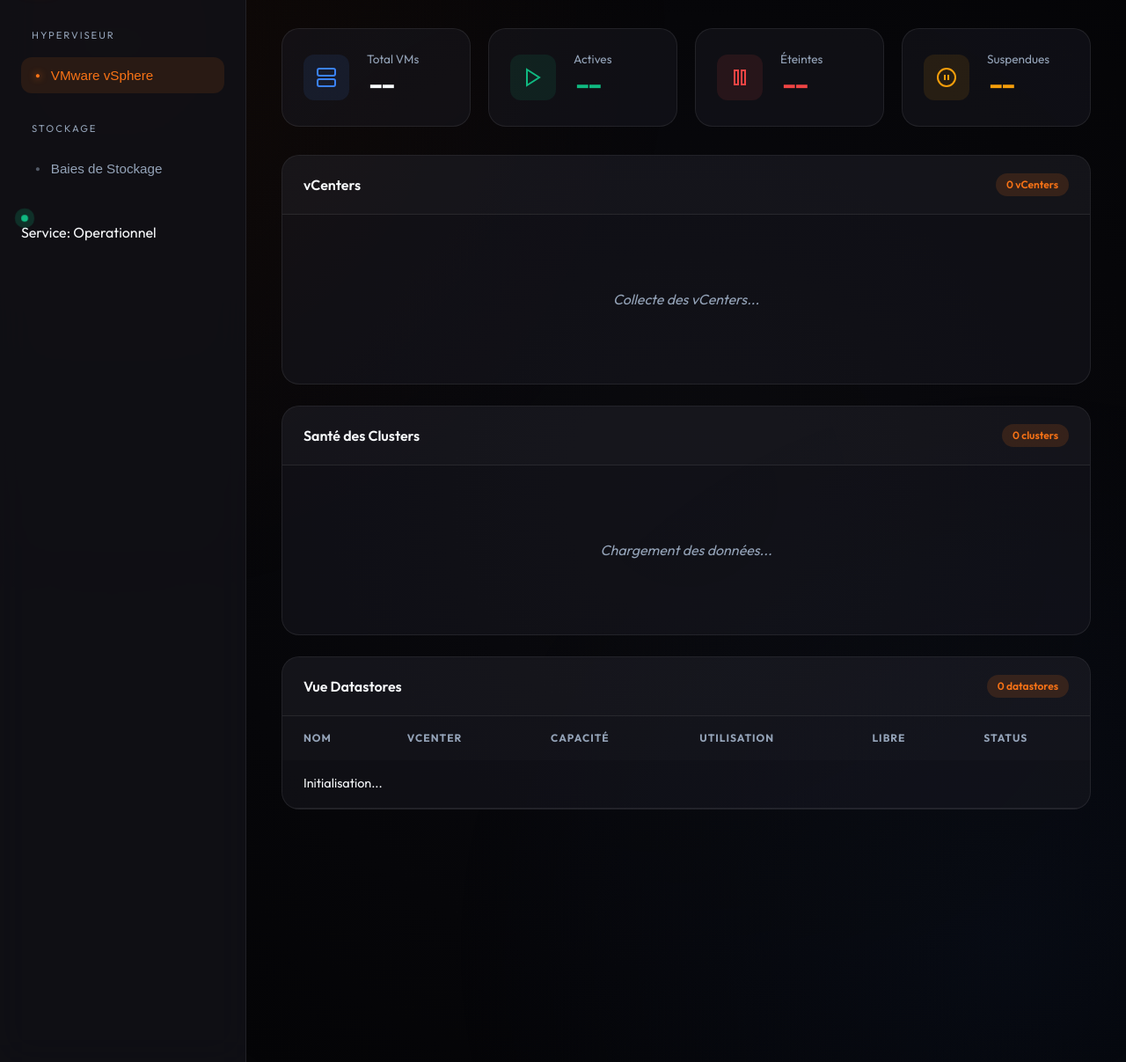
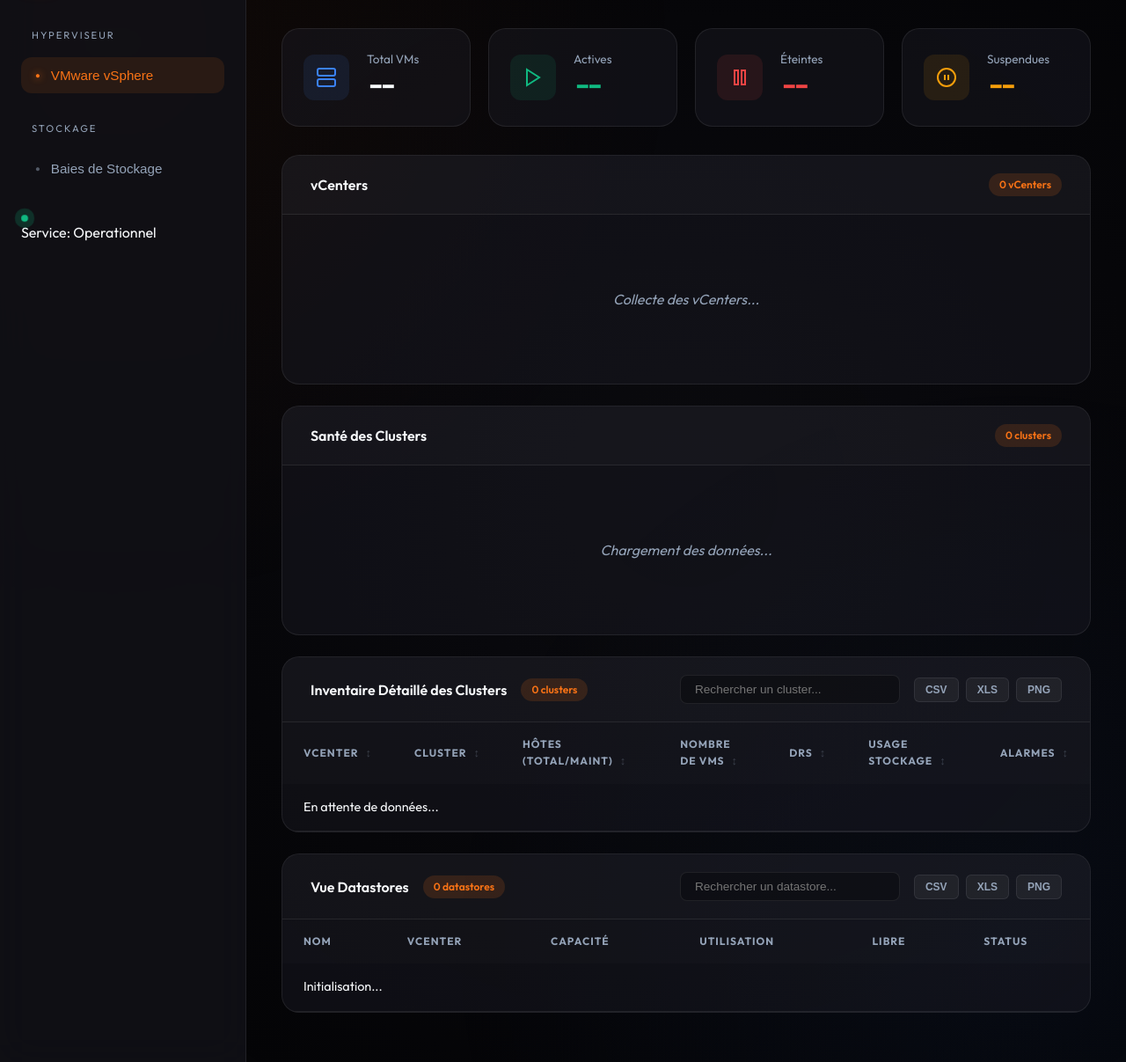
Before and after one commit to dagen2304/cex-monitor, a Flask app: page / in a window 1280 px wide. Shown: the part 80-1287 px from the top of the page at 88% size. Run offline with Flask 3, Linux system fonts and the light colour scheme; some libraries are stand-ins or nearby versions.

Commit message:
Ajout Inventaire Détaillé des Clusters

```diff
--- a/static/css/style.css
+++ b/static/css/style.css
@@ -315,12 +315,87 @@
 }
 
 .panel-header {
-    padding: 20px 24px;
+    padding: 20px 32px;
     border-bottom: 1px solid var(--border);
     display: flex;
     justify-content: space-between;
     align-items: center;
     background: rgba(255, 255, 255, 0.02);
+    gap: 20px;
+    flex-wrap: wrap;
+}
+
+.header-left {
+    display: flex;
+    align-items: center;
+    gap: 16px;
+}
+
+.header-actions {
+    display: flex;
+    align-items: center;
+    gap: 16px;
+    flex: 1;
+    justify-content: flex-end;
+}
+
+.search-input {
+    background: rgba(0, 0, 0, 0.3);
+    border: 1px solid var(--border);
+    border-radius: 8px;
+    padding: 8px 16px;
+    color: #fff;
+    font-size: 0.85rem;
+    width: 250px;
+    transition: var(--transition);
+}
+
+.search-input:focus {
+    outline: none;
+    border-color: var(--primary);
+    box-shadow: 0 0 10px var(--primary-glow);
+    width: 300px;
+}
+
+.export-group {
+    display: flex;
+    gap: 8px;
+}
+
+.btn-export {
+    background: rgba(255, 255, 255, 0.05);
+    border: 1px solid var(--border);
+    color: var(--text-muted);
+    padding: 6px 12px;
+    border-radius: 6px;
+    font-size: 0.75rem;
+    font-weight: 700;
+    cursor: pointer;
+    transition: var(--transition);
+}
+
+.btn-export:hover {
+    background: var(--primary);
+    color: #000;
+    border-color: var(--primary);
+    box-shadow: 0 0 10px var(--primary-glow);
+}
+
+.premium-table.sortable th {
+    cursor: pointer;
+    user-select: none;
+}
+
+.premium-table.sortable th:hover {
+    color: var(--primary);
+    background: rgba(0, 242, 255, 0.05);
+}
+
+.premium-table.sortable th::after {
+    content: '↕';
+    margin-left: 8px;
+    font-size: 0.8rem;
+    opacity: 0.3;
 }
 
 .panel-header h3 {
@@ -736,7 +811,18 @@
     border-radius: 4px;
 }
 
-.alert-item.WARNING {
-    background: rgba(245, 158, 11, 0.1);
-    border-left-color: var(--warning);
+.alert-item.WARNING { background: rgba(245, 158, 11, 0.1); border-left-color: var(--warning); }
+
+.vc-tag {
+    background: rgba(112, 0, 255, 0.15);
+    color: #a78bfa;
+    padding: 2px 8px;
+    border-radius: 4px;
+    font-size: 0.75rem;
+    font-weight: 600;
+    border: 1px solid rgba(112, 0, 255, 0.3);
 }
+
+.bg-danger { background: var(--danger) !important; box-shadow: 0 0 10px var(--danger); }
+.text-warning { color: var(--warning); }
+.text-xs { font-size: 0.7rem; }
--- a/static/js/dashboard.js
+++ b/static/js/dashboard.js
@@ -44,6 +44,10 @@
                 this.switchView(view);
             });
         });
+
+        // Event Listeners for Search
+        document.getElementById('search-clusters').addEventListener('input', (e) => this.filterTable('clusters-detailed-body', e.target.value));
+        document.getElementById('search-datastores').addEventListener('input', (e) => this.filterTable('datastores-body', e.target.value));
 
         // Manual Refresh
         this.refreshBtn.addEventListener('click', () => {
@@ -170,8 +174,12 @@
 
             // Handle Clusters
             if (data.clusters) {
-                data.clusters.forEach(c => this.renderCluster(c));
+                data.clusters.forEach(c => {
+                    this.renderCluster(c);
+                    this.renderDetailedCluster(c, data.vcenter);
+                });
                 this.updateBadge('badge-clusters', document.querySelectorAll('.cluster-card').length + ' clusters');
+                this.updateBadge('badge-clusters-detailed', document.querySelectorAll('#clusters-detailed-body tr').length + ' clusters');
             }
 
             // Handle Datastores
@@ -417,12 +425,128 @@
         document.getElementById(`tab-${tabId}`).classList.add('active');
     }
 
+    renderDetailedCluster(c, vcenterName) {
+        const body = document.getElementById('clusters-detailed-body');
+        if (body.querySelector('.text-center')) body.innerHTML = '';
+
+        const rowId = `row-cluster-${vcenterName}-${c.name}`.replace(/\s+/g, '-');
+        let row = document.getElementById(rowId);
+        if (!row) {
+            row = document.createElement('tr');
+            row.id = rowId;
+            body.appendChild(row);
+        }
+
+        const hostsTotal = c.total_hosts || 0;
+        const hostsMaint = c.maint_hosts || 0;
+        const totalVMs = c.total_vms || 0;
+        const storageUsage = c.storage_usage_pct || 0;
+        const drsStatus = c.drs_enabled ? '<span class="badge green">ON</span>' : '<span class="badge">OFF</span>';
+
+        row.innerHTML = `
+            <td><span class="vc-tag">${vcenterName}</span></td>
+            <td><strong>${c.name}</strong></td>
+            <td>${hostsTotal} / <span class="${hostsMaint > 0 ? 'text-warning' : ''}">${hostsMaint}</span></td>
+            <td>${totalVMs}</td>
+            <td>${drsStatus}</td>
+            <td>
+                <div class="progress-track" style="width: 80px; display: inline-block; vertical-align: middle; margin-right: 8px;">
+                    <div class="progress-fill ${storageUsage > 90 ? 'bg-danger' : 'fill-cpu'}" style="width: ${storageUsage}%"></div>
+                </div>
+                <span class="text-xs">${storageUsage}%</span>
+            </td>
+            <td>
+                <span class="badge ${c.status === 'red' ? 'danger' : (c.status === 'yellow' ? 'warning' : 'success')}">
+                    ${c.status === 'red' ? 'CRITIQUE' : (c.status === 'yellow' ? 'ATTENTION' : 'OK')}
+                </span>
+            </td>
+        `;
+    }
+
+    filterTable(bodyId, query) {
+        const rows = document.querySelectorAll(`#${bodyId} tr`);
+        const q = query.toLowerCase();
+        rows.forEach(row => {
+            row.style.display = row.innerText.toLowerCase().includes(q) ? '' : 'none';
+        });
+    }
+
+    sortTable(tableId, colIndex) {
+        const table = document.getElementById(tableId);
+        const tbody = table.querySelector('tbody');
+        const rows = Array.from(tbody.querySelectorAll('tr'));
+        const isAsc = table.dataset.sortCol === colIndex.toString() && table.dataset.sortOrder === 'asc';
+
+        rows.sort((a, b) => {
+            const aVal = a.cells[colIndex].innerText.toLowerCase();
+            const bVal = b.cells[colIndex].innerText.toLowerCase();
+            return isAsc ? bVal.localeCompare(aVal, undefined, {numeric: true}) : aVal.localeCompare(bVal, undefined, {numeric: true});
+        });
+
+        table.dataset.sortOrder = isAsc ? 'desc' : 'asc';
+        table.dataset.sortCol = colIndex;
+
+        rows.forEach(row => tbody.appendChild(row));
+    }
+
+    async exportData(type, format) {
+        const targetId = type === 'clusters-detailed' ? 'table-clusters-detailed' : 'datastores-body';
+        const filename = `NOC_Export_${type}_${new Date().toISOString().slice(0,10)}`;
+
+        if (format === 'png') {
+            const element = document.getElementById(type === 'clusters-detailed' ? 'container-clusters-detailed' : 'view-vmware');
+            this.showNotification('Génération de la capture...');
+            const canvas = await html2canvas(element, { backgroundColor: '#050508' });
+            const link = document.createElement('a');
+            link.download = `${filename}.png`;
+            link.href = canvas.toDataURL();
+            link.click();
+            return;
+        }
+
+        const table = document.getElementById(type === 'clusters-detailed' ? 'table-clusters-detailed' : '');
+        // For datastores, we might need to recreate a table header if we export from tbody
+        let dataToExport = [];
+        if (type === 'clusters-detailed') {
+            const rows = table.querySelectorAll('tr');
+            rows.forEach(row => {
+                const rowData = Array.from(row.cells).map(cell => cell.innerText);
+                dataToExport.push(rowData);
+            });
+        } else {
+            // Datastores table
+            const header = ['Nom', 'vCenter', 'Capacité', 'Utilisation', 'Libre', 'Status'];
+            dataToExport.push(header);
+            const rows = document.querySelectorAll('#datastores-body tr');
+            rows.forEach(row => {
+                dataToExport.push(Array.from(row.cells).map(cell => cell.innerText));
+            });
+        }
+
+        if (format === 'csv') {
+            const csvContent = dataToExport.map(e => e.join(",")).join("\n");
+            const blob = new Blob([csvContent], { type: 'text/csv;charset=utf-8;' });
+            const link = document.createElement('a');
+            link.href = URL.createObjectURL(blob);
+            link.setAttribute('download', `${filename}.csv`);
+            link.click();
+        } else if (format === 'xls') {
+            const ws = XLSX.utils.aoa_to_sheet(dataToExport);
+            const wb = XLSX.utils.book_new();
+            XLSX.utils.book_append_sheet(wb, ws, "Data");
+            XLSX.writeFile(wb, `${filename}.xlsx`);
+        }
+    }
+
     showNotification(msg, type = 'info') {
         const toast = document.createElement('div');
         toast.className = `toast toast-${type}`;
         toast.textContent = msg;
-        document.getElementById('toast-container').appendChild(toast);
-        setTimeout(() => toast.remove(), 5000);
+        const container = document.getElementById('toast-container');
+        if (container) {
+            container.appendChild(toast);
+            setTimeout(() => toast.remove(), 5000);
+        }
     }
 }
 
--- a/templates/index.html
+++ b/templates/index.html
@@ -154,8 +154,53 @@
 
                     <section class="data-panel">
                         <div class="panel-header">
-                            <h3>Vue Datastores</h3>
-                            <span class="badge" id="badge-datastores">0 datastores</span>
+                            <div class="header-left">
+                                <h3>Inventaire Détaillé des Clusters</h3>
+                                <span class="badge" id="badge-clusters-detailed">0 clusters</span>
+                            </div>
+                            <div class="header-actions">
+                                <input type="text" class="search-input" id="search-clusters" placeholder="Rechercher un cluster...">
+                                <div class="export-group">
+                                    <button class="btn-export" onclick="dashboard.exportData('clusters-detailed', 'csv')" title="Exporter en CSV">CSV</button>
+                                    <button class="btn-export" onclick="dashboard.exportData('clusters-detailed', 'xls')" title="Exporter en Excel">XLS</button>
+                                    <button class="btn-export" onclick="dashboard.exportData('clusters-detailed', 'png')" title="Capture PNG">PNG</button>
+                                </div>
+                            </div>
+                        </div>
+                        <div class="table-container" id="container-clusters-detailed">
+                            <table class="premium-table sortable" id="table-clusters-detailed">
+                                <thead>
+                                    <tr>
+                                        <th onclick="dashboard.sortTable('table-clusters-detailed', 0)">vCenter</th>
+                                        <th onclick="dashboard.sortTable('table-clusters-detailed', 1)">Cluster</th>
+                                        <th onclick="dashboard.sortTable('table-clusters-detailed', 2)">Hôtes (Total/Maint)</th>
+                                        <th onclick="dashboard.sortTable('table-clusters-detailed', 3)">Nombre de VMs</th>
+                                        <th onclick="dashboard.sortTable('table-clusters-detailed', 4)">DRS</th>
+                                        <th onclick="dashboard.sortTable('table-clusters-detailed', 5)">Usage Stockage</th>
+                                        <th onclick="dashboard.sortTable('table-clusters-detailed', 6)">Alarmes</th>
+                                    </tr>
+                                </thead>
+                                <tbody id="clusters-detailed-body">
+                                    <tr><td colspan="7" class="text-center">En attente de données...</td></tr>
+                                </tbody>
+                            </table>
+                        </div>
+                    </section>
+
+                    <section class="data-panel">
+                        <div class="panel-header">
+                            <div class="header-left">
+                                <h3>Vue Datastores</h3>
+                                <span class="badge" id="badge-datastores">0 datastores</span>
+                            </div>
+                            <div class="header-actions">
+                                <input type="text" class="search-input" id="search-datastores" placeholder="Rechercher un datastore...">
+                                <div class="export-group">
+                                    <button class="btn-export" onclick="dashboard.exportData('datastores', 'csv')">CSV</button>
+                                    <button class="btn-export" onclick="dashboard.exportData('datastores', 'xls')">XLS</button>
+                                    <button class="btn-export" onclick="dashboard.exportData('datastores', 'png')">PNG</button>
+                                </div>
+                            </div>
                         </div>
                         <div class="table-container">
                             <table class="premium-table">
@@ -233,6 +278,9 @@
     </div>
     <div id="toast-container"></div>
 
+    <!-- Libraries for Export -->
+    <script src="https://cdnjs.cloudflare.com/ajax/libs/xlsx/0.18.5/xlsx.full.min.js"></script>
+    <script src="https://cdnjs.cloudflare.com/ajax/libs/html2canvas/1.4.1/html2canvas.min.js"></script>
     <script src="{{ url_for('static', filename='js/dashboard.js') }}"></script>
 </body>
 </html>
```
